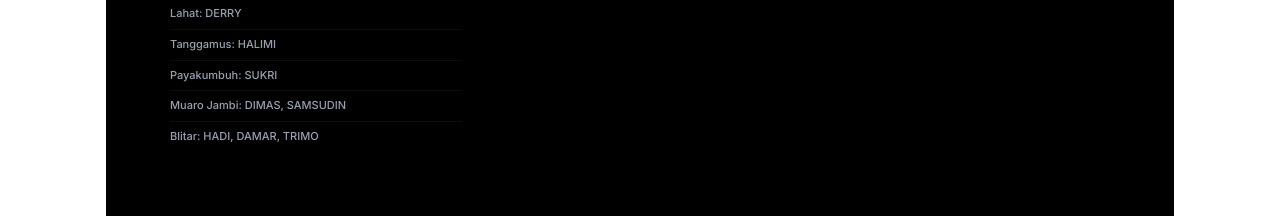
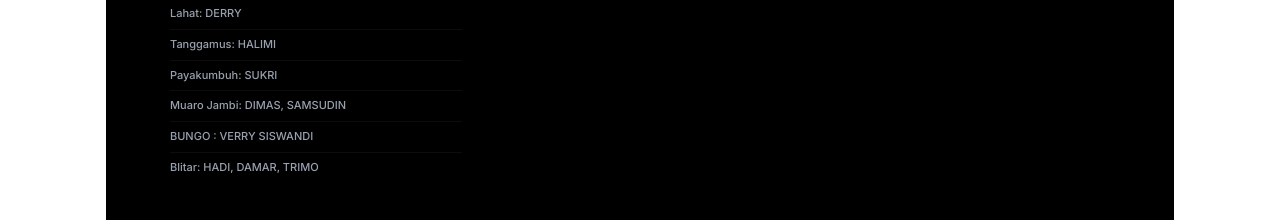
Before and after one commit to yosefmandala4-ui/newslan_lite, a Next.js app: page /redaksi in a window 1280 px wide. Shown: the part 3500-3720 px from the top of the page. Built offline with nearby package versions, Linux system fonts and the light colour scheme; no server answers; the database is empty.

Commit message:
wartawan update

```diff
--- a/src/app/(frontend)/redaksi/page.tsx
+++ b/src/app/(frontend)/redaksi/page.tsx
@@ -221,6 +221,7 @@ export default async function RedaksiPage() {
                             "Tanggamus: HALIMI",
                             "Payakumbuh: SUKRI",
                             "Muaro Jambi: DIMAS, SAMSUDIN",
+                            "BUNGO : VERRY SISWANDI",
                             "Blitar: HADI, DAMAR, TRIMO"
                         ]} />
                     </div>
```
